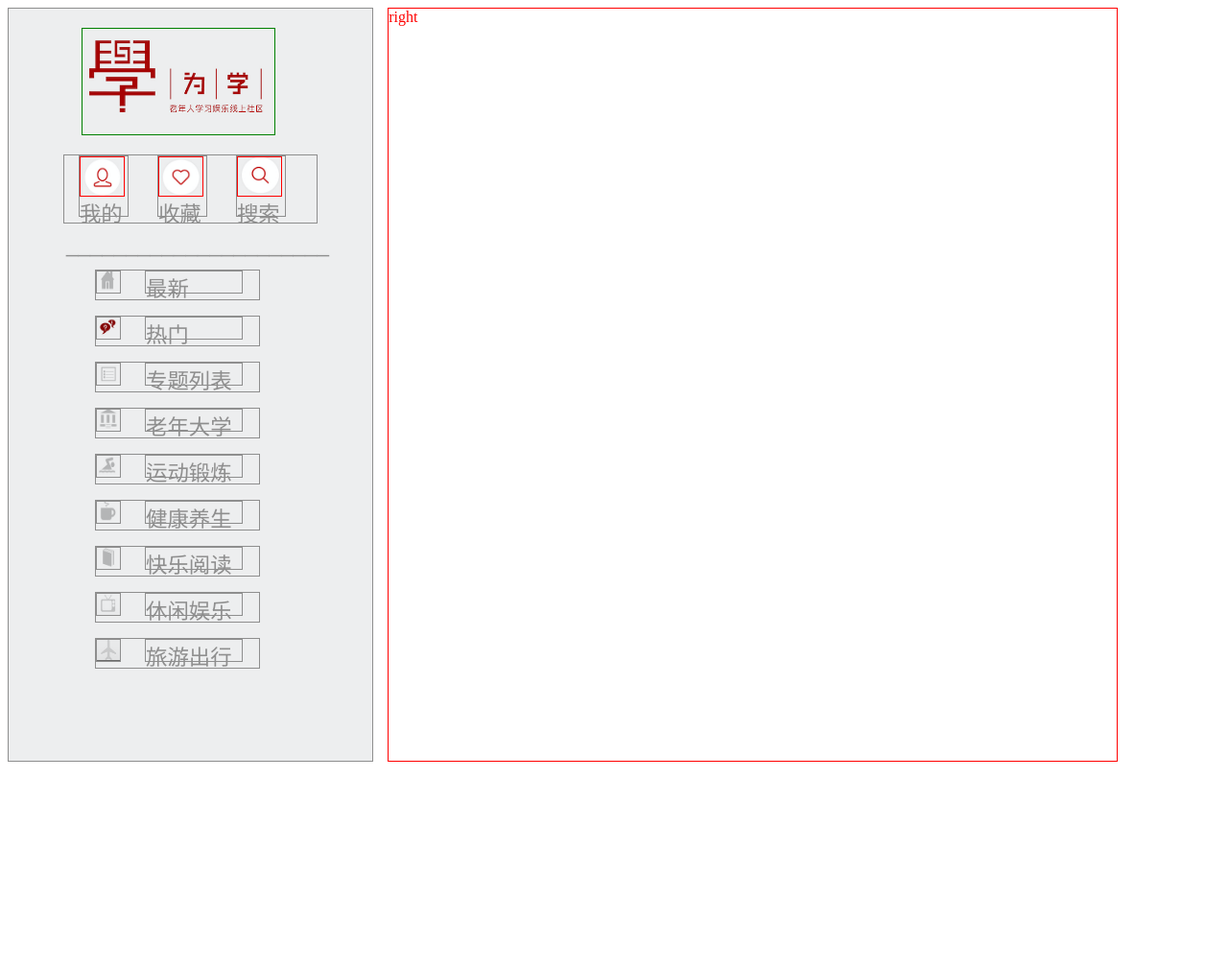
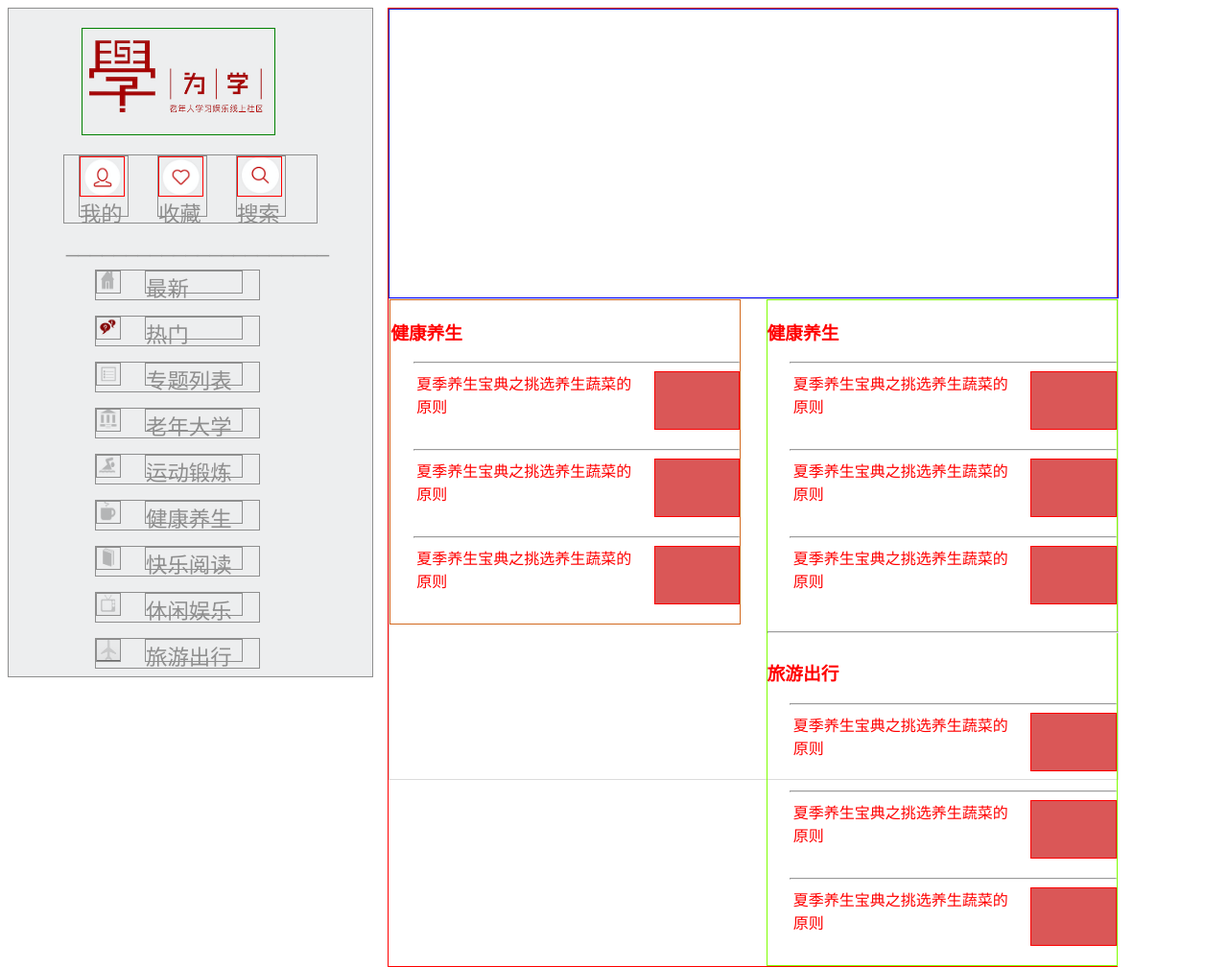
Before and after one commit to linsheng9731/ECommunity, a Django app: template templates/left_panel.html in a window 1280 px wide. Shown: the whole page at 96% size. Before the commit the page ends 794 px from the top, so only its background shows below. Run offline with Django 3.2, Linux system fonts and the light colour scheme; the template is opened without the code that fills it, so the values that code supplies are empty.

Commit message:
right panel

```diff
--- a/templates/left_panel.css
+++ b/templates/left_panel.css
@@ -1,98 +1,114 @@
-.left{
-  color: rgb(142,142,142);
+.left {
+    color: rgb(142, 142, 142);
     border: 1px solid;
     width: 30%;
     float: left;
-  height: 100%;
+    height: auto;
     background-color: rgb(237, 238, 239);
     font-family: fantasy;
     font-size: 1.4em;
+    overflow: auto;
 }
-.right{
-   color:red;
-   border:1px solid;
-   margin:auto 15px;
-   float:left;
-   width:60%;
-   height:100%
+
+.right {
+    color: red;
+    border: 1px solid;
+    margin: auto 15px;
+    float: left;
+    width: 60%;
+    height: auto;
 
 }
 
-.head_pic{
-  color:green;
-  border:1px solid;
+.head_pic {
+    color: green;
+    border: 1px solid;
     width: 200px;
     height: 110px;
-  margin:20px 20%;
+    margin: 20px 20%;
 }
-.head_pic img{
+
+.head_pic img {
 
     width: 200px;
     height: 110px;
 
 }
-.head_tag{
-  //color:black;
-  border:1px solid;
-  margin:10px 15%;
-  height:70px;
+
+.head_tag {
+/ / color : black;
+    border: 1px solid;
+    margin: 10px 15%;
+    height: 70px;
 }
 
-.head_item{
-  float:left;
-  border:1px solid;
-  margin:auto 15px;
-}
-.head_item:hover{
-  color:rgb(133,25,28);
-  cursor:pointer;
-}
-.head_item_text{
-  width: 50px;
-  height:20px;
-}
-.head_item img{
-  color:red;
-  border:1px solid;
-  width:45px;
-  height:40px;
-}
-.head_item_image{
-  color:red;
-  border:1px solid;
-  width:45px;
-  height:40px;
-  background-image:url(./image/my.png);
+.head_item {
+    float: left;
+    border: 1px solid;
+    margin: auto 15px;
 }
 
-.head_line{
-  height:20px;
+.head_item:hover {
+    color: rgb(133, 25, 28);
+    cursor: pointer;
+}
+
+.head_item_text {
+    width: 50px;
+    height: 20px;
+}
+
+.head_item img {
+    color: red;
+    border: 1px solid;
+    width: 45px;
+    height: 40px;
+}
+
+.head_item_image {
+    color: red;
+    border: 1px solid;
+    width: 45px;
+    height: 40px;
+    background-image: url(./image/my.png);
+}
+
+.head_line {
+    height: 20px;
     width: 300px;
     margin: 10px 60px;
 
 }
-.left_item{
-  border:1px solid;
+
+.left_item {
+    border: 1px solid;
     margin: 8px 90px;
-  float:left;
+    float: left;
     width: 170px;
     height: 30px;
 }
-.left_item_text{
-  float:left;
-  border:1px solid;
+
+.left_item_text {
+    float: left;
+    border: 1px solid;
     width: 100px;
     height: 22px;
     margin-left: 25px;
     /* text-align: center; */
 }
-.left_item_text:hover{
-  color:rgb(133,25,28);
-  cursor:pointer;
+
+.left_item_text:hover {
+    color: rgb(133, 25, 28);
+    cursor: pointer;
 }
-.left_item img{
-  float:left;
-  border:1px solid;
-  height:22px;
-  width:24px;
+
+.left_item img {
+    float: left;
+    border: 1px solid;
+    height: 22px;
+    width: 24px;
 }
+
+.content {
+    margin: 0 auto;
+}
--- a/templates/left_panel.html
+++ b/templates/left_panel.html
@@ -3,22 +3,33 @@
 <head>
 
     <link rel="stylesheet" href="./left_panel.css" type="text/css">
-<script src = "./left_panel.js"></script>
+    <link rel="stylesheet" href="./right_pannel.css" type="text/css">
+    <script src="./left_panel.js"></script>
 
 </head>
 
 <body>
-<div class = "left">
+<div class="content">
+    <div class="left">
 
-<div class = "head_pic">
+        <div class="head_pic">
             <img src="./image/head_pic.png"/>
         </div>
 
         <div class="head_tag">
             <div>
-    <div class="head_item"><img src="./image/my.png"/><div class="head_item_text">我的</div></div>
-    <div class="head_item"><img src="./image/collect.png"/><div class="head_item_text">收藏</div></div>
-    <div class="head_item"><img src="./image/search.png"/><div class="head_item_text">搜索</div></div>
+                <div class="head_item"><img src="./image/my.png"/>
+
+                    <div class="head_item_text">我的</div>
+                </div>
+                <div class="head_item"><img src="./image/collect.png"/>
+
+                    <div class="head_item_text">收藏</div>
+                </div>
+                <div class="head_item"><img src="./image/search.png"/>
+
+                    <div class="head_item_text">搜索</div>
+                </div>
             </div>
         </div>
         <div class="head_line">______________________</div>
@@ -26,38 +37,47 @@
 
             <div class="left_item">
                 <img src="./image/new.png"/>
+
                 <div class="left_item_text">最新</div>
             </div>
             <div class="left_item">
                 <img src="./image/discuss.png"/>
+
                 <div class="left_item_text">热门</div>
             </div>
             <div class="left_item">
                 <img src="./image/list.png"/>
+
                 <div class="left_item_text">专题列表</div>
             </div>
             <div class="left_item">
                 <img src="./image/school.png"/>
+
                 <div class="left_item_text">老年大学</div>
             </div>
             <div class="left_item">
                 <img src="./image/exercise.png"/>
+
                 <div class="left_item_text">运动锻炼</div>
             </div>
             <div class="left_item">
                 <img src="./image/healthy.png"/>
+
                 <div class="left_item_text">健康养生</div>
             </div>
             <div class="left_item">
                 <img src="./image/reading.png"/>
+
                 <div class="left_item_text">快乐阅读</div>
             </div>
             <div class="left_item">
                 <img src="./image/relax.png"/>
+
                 <div class="left_item_text">休闲娱乐</div>
             </div>
             <div class="left_item">
                 <img src="./image/travel.png"/>
+
                 <div class="left_item_text">旅游出行</div>
             </div>
 
@@ -65,7 +85,92 @@
 
     </div>
 
-<div class= "right">right</div>
+    <div class="right">
+        <div class="slideBox"></div>
+        <div class="recomment">
+            <div class="leftRecommend">
+                <div class="catalogTitle">
+                    <h3>健康养生</h3>
+
+                    <div>
+                        <hr class="paperHr"/>
+                        <div class="paperThumbnail"></div>
+                        <div class="paperTitle">
+                            夏季养生宝典之挑选养生蔬菜的原则
+                        </div>
+                    </div>
+                    <div>
+                        <hr class="paperHr"/>
+                        <div class="paperThumbnail"></div>
+                        <div class="paperTitle">
+                            夏季养生宝典之挑选养生蔬菜的原则
+                        </div>
+                    </div>
+                    <div>
+                        <hr class="paperHr"/>
+                        <div class="paperThumbnail"></div>
+                        <div class="paperTitle">
+                            夏季养生宝典之挑选养生蔬菜的原则
+                        </div>
+                    </div>
+                </div>
+            </div>
+            <div class="rightRecommend">
+                <div class="catalogTitle">
+                    <h3>健康养生</h3>
+
+                    <div>
+                        <hr class="paperHr"/>
+                        <div class="paperThumbnail"></div>
+                        <div class="paperTitle">
+                            夏季养生宝典之挑选养生蔬菜的原则
+                        </div>
+                    </div>
+                    <div>
+                        <hr class="paperHr"/>
+                        <div class="paperThumbnail"></div>
+                        <div class="paperTitle">
+                            夏季养生宝典之挑选养生蔬菜的原则
+                        </div>
+                    </div>
+                    <div>
+                        <hr class="paperHr"/>
+                        <div class="paperThumbnail"></div>
+                        <div class="paperTitle">
+                            夏季养生宝典之挑选养生蔬菜的原则
+                        </div>
+                    </div>
+                </div>
+                <hr class="catalogHr">
+                <div class="catalogTitle">
+                    <h3>旅游出行</h3>
+
+                    <div>
+                        <hr class="paperHr"/>
+                        <div class="paperThumbnail"></div>
+                        <div class="paperTitle">
+                            夏季养生宝典之挑选养生蔬菜的原则
+                        </div>
+                    </div>
+                    <div>
+                        <hr class="paperHr"/>
+                        <div class="paperThumbnail"></div>
+                        <div class="paperTitle">
+                            夏季养生宝典之挑选养生蔬菜的原则
+                        </div>
+                    </div>
+                    <div>
+                        <hr class="paperHr"/>
+                        <div class="paperThumbnail"></div>
+                        <div class="paperTitle">
+                            夏季养生宝典之挑选养生蔬菜的原则
+                        </div>
+                    </div>
+                </div>
+            </div>
+        </div>
+    </div>
+</div>
 
 </body>
 
--- /dev/null
+++ b/templates/right_pannel.css
@@ -0,0 +1,55 @@
+.slideBox{
+    width: 100%;
+    height: 300px;
+    border: 1px solid blue;
+}
+
+.recomment{
+    border: 1px solid red;
+    width: 100%;
+    height: 500px;
+    border: 1px solid gainsboro;
+}
+
+.leftRecommend{
+    border: 1px solid chocolate;
+    width: 48%;
+    float: left;
+}
+
+.rightRecommend{
+    border: 1px solid chartreuse;
+    /* margin-left: 5%; */
+    float: right;
+    width: 48%;
+}
+
+.paperHr{
+    width: 93%;
+    float: right;
+    margin-top: 0px;
+}
+
+.paperThumbnail{
+    float: right;
+    width: 24%;
+    height: 59px;
+    border: 1px solid red;
+    margin-left: 5%;
+    margin-bottom: 20px;
+    background-color: rgb(218, 87, 87);
+}
+
+.paperTitle{
+    width: 63%;
+    float: right;
+    font-size: 16px;
+}
+
+.catalogTitle{
+    overflow: auto;
+}
+
+.catalogHr{
+    width: 100%;
+}
```
Lines whose indentation alone changed are shown as unchanged.
